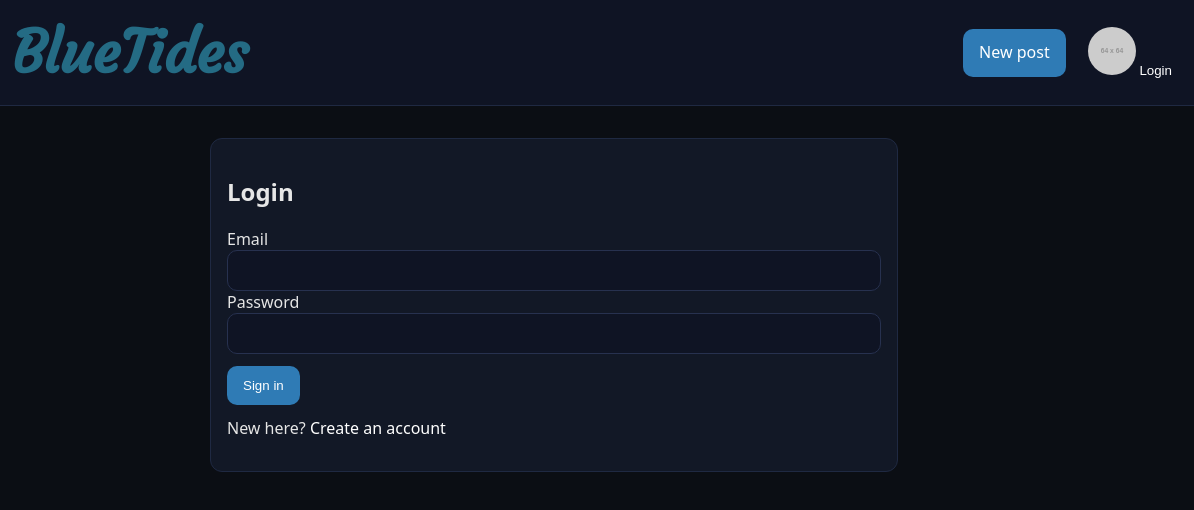
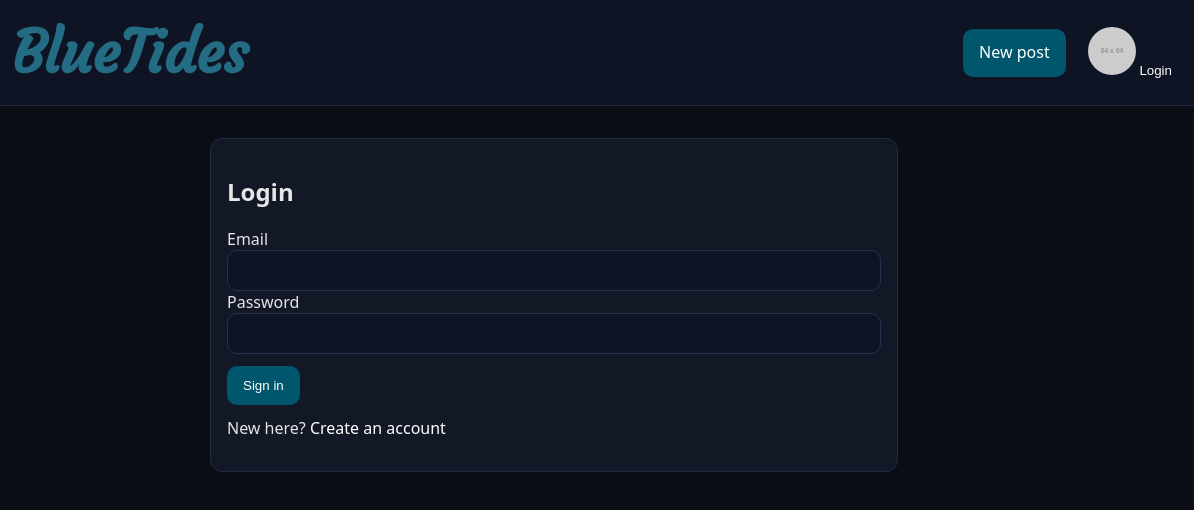
Before and after one commit to JMaager/BlueTides, a plain HTML site: page index.html in a window 1280 px wide. Shown: the full height of the page, 86-1280 px from the left. Drawn offline with Linux system fonts and the light colour scheme; placeholder pictures from the web are drawn by us; a web font is replaced by a local one.

Commit message:
Update accent color in CSS variables for improved design consistency

```diff
--- a/styles/main.css
+++ b/styles/main.css
@@ -1,4 +1,4 @@
-:root { --bg:#0b0e14; --card:#121826; --text:#e6e6e6; --muted:#a1a1aa; --acc:#2f7bb5; }
+:root { --bg:#0b0e14; --card:#121826; --text:#e6e6e6; --muted:#a1a1aa; --acc:#00566c; }
 * { box-sizing: border-box; }
 
 body { margin:0; font:16px system-ui, sans-serif; background:var(--bg); color:var(--text); }
```
